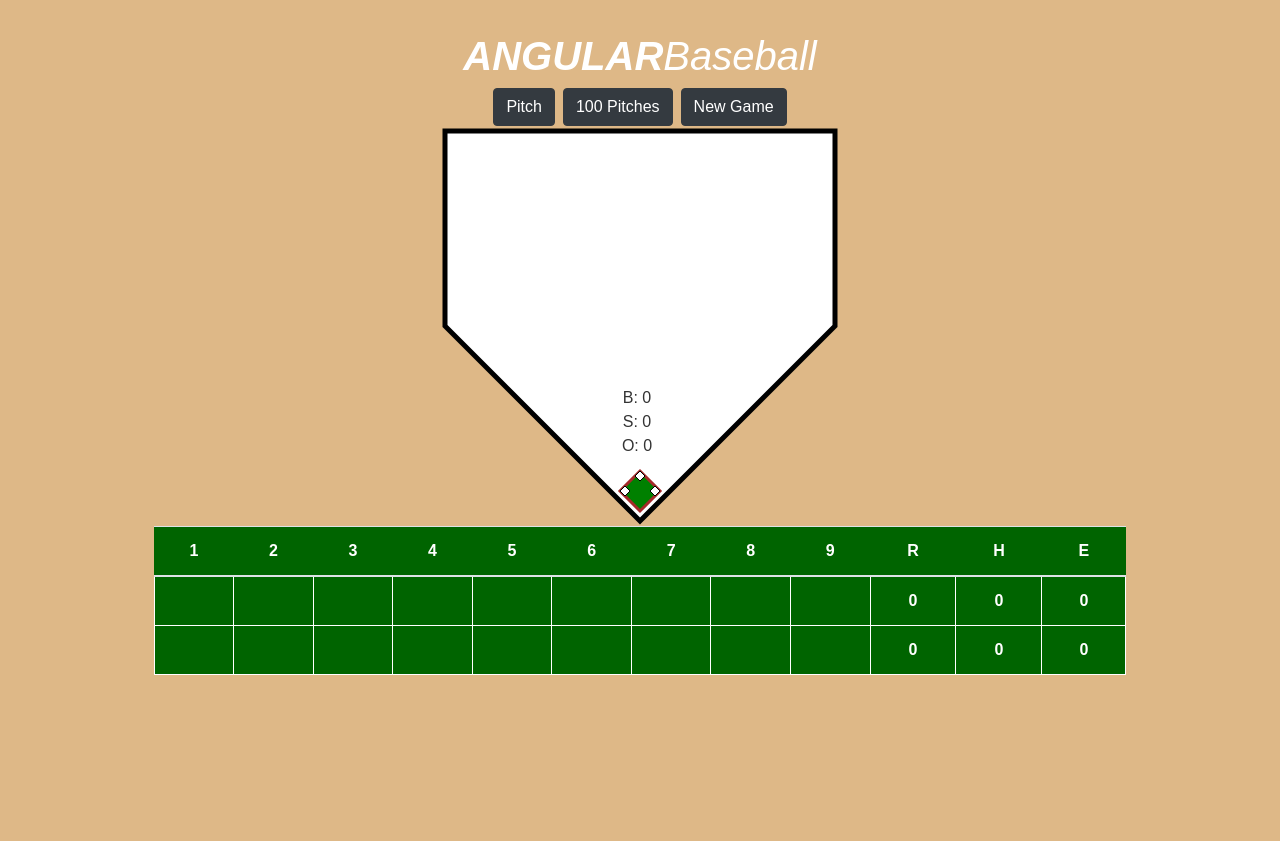
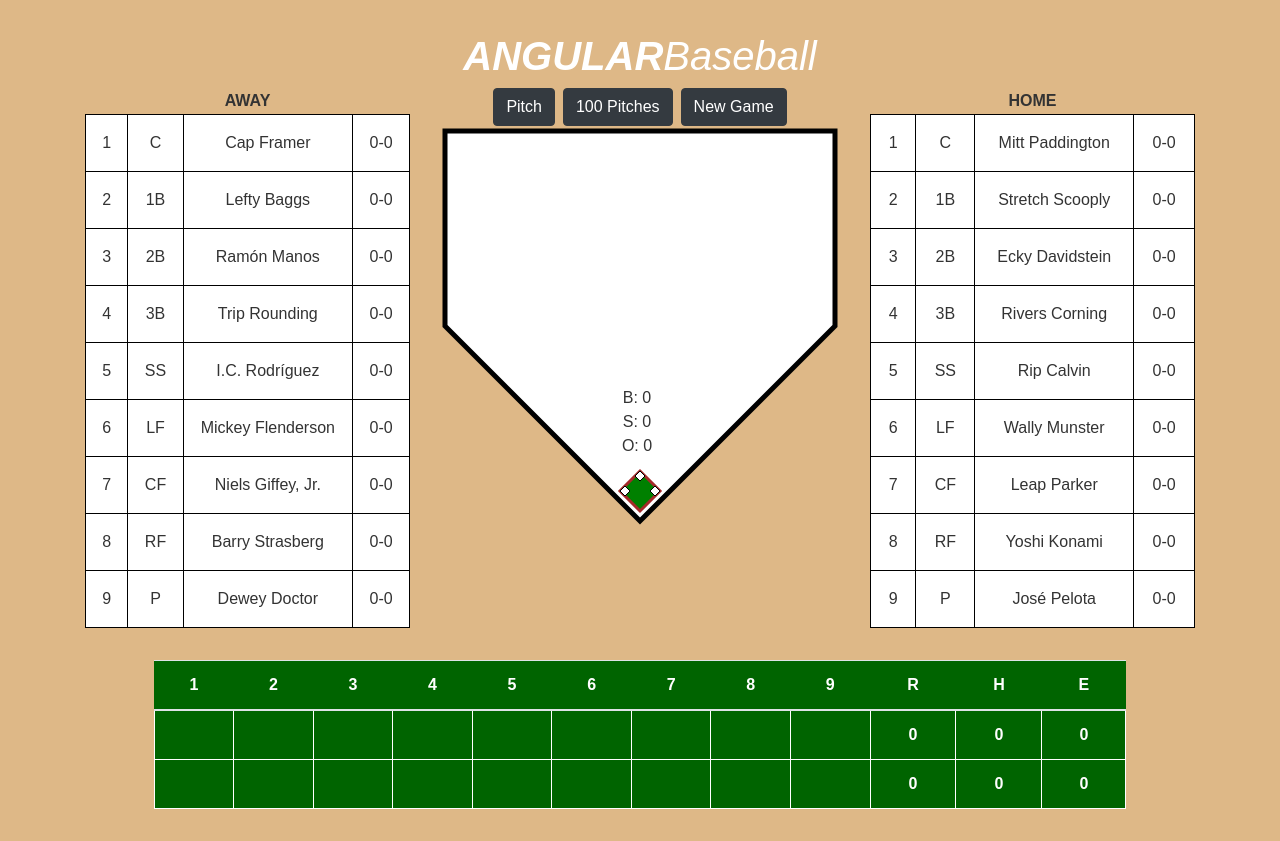
Before and after one commit to dangrussell/angular-baseball, an Angular app in the folder angular-baseball/: page / in a window 1280 px wide. Before the commit the page ends 800 px from the top, so only its background shows below. Built offline with nearby package versions, Linux system fonts and the light colour scheme.

Commit message:
Add players, display lineup cards

```diff
--- a/angular-baseball/src/app/app.component.html
+++ b/angular-baseball/src/app/app.component.html
@@ -1,36 +1,64 @@
 <div class="app">
   <!--<app-players></app-players>-->
-  <div style="text-align:center;">
+  <div class="text-center">
     <h1 *ngIf="varService.titleHTML" [innerHtml]="varService.titleHTML"></h1>
 
+    <div class="container">
+      <div class="row">
+
+        <div class="col lineup-card lineup-card-away justify-content-center">
+          <table>
+            <tr>
+              <th colspan="4">AWAY</th>
+            </tr>
+            <tr *ngFor="let player of gameService.game.teams.away.players | keyvalue; let i=index" id="lineup-away-player-{{i}}">
+              <td>{{i+1}}</td>
+              <td>{{gameService.positions[player.value.position].abbreviation}}</td>
+              <td>{{player.value.name}}</td>
+              <td>{{player.value.hits}}-{{player.value.AB}}</td>
+            </tr>
+          </table>
+        </div>
+
+        <div class="col plate">
           <div *ngIf="showbuttons">
             <button class="btn btn-dark mr-2" (click)="pitch()">Pitch</button>
             <button class="btn btn-dark mr-2" (click)="pitch(100)">100 Pitches</button>
             <button class="btn btn-dark" onclick="location.reload();">New Game</button>
           </div>
 
-    <div class="plate">
           <svg width="400" height="400" version="1.1" xmlns="http://www.w3.org/2000/svg">
-        <svg:polygon points="5,5 395,5 395,200 200,395 5,200" stroke="black" fill="white" stroke-width="5" /><!-- plate -->
+            <svg:polygon points="5,5 395,5 395,200 200,395 5,200" stroke="black" fill="white" stroke-width="5" />
+            <!-- plate -->
 
-        <svg:polygon points="200,385 180,365 200,345 220,365" stroke="brown" fill="green" stroke-width="3" /><!-- infield diamond -->
+            <svg:polygon points="200,385 180,365 200,345 220,365" stroke="brown" fill="green" stroke-width="3" />
+            <!-- infield diamond -->
 
-        <svg:polygon *ngIf="this.bases.first == false" points="215,370 210,365 215,360 220,365" stroke="black" fill="white" stroke-width="1" /><!-- 1B, open -->
-        <svg:polygon *ngIf="this.bases.first == true" points="215,370 210,365 215,360 220,365" stroke="black" fill="yellow" stroke-width="1" /><!-- 1B, occupied -->
+            <svg:polygon *ngIf="this.bases.first == false" points="215,370 210,365 215,360 220,365" stroke="black"
+              fill="white" stroke-width="1" /><!-- 1B, open -->
+            <svg:polygon *ngIf="this.bases.first == true" points="215,370 210,365 215,360 220,365" stroke="black"
+              fill="yellow" stroke-width="1" /><!-- 1B, occupied -->
 
-        <svg:polygon *ngIf="this.bases.second == false" points="200,355 195,350 200,345 205,350" stroke="black" fill="white" stroke-width="1" /><!-- 2B, open -->
-        <svg:polygon *ngIf="this.bases.second == true" points="200,355 195,350 200,345 205,350" stroke="black" fill="yellow" stroke-width="1" /><!-- 2B, occupied -->
+            <svg:polygon *ngIf="this.bases.second == false" points="200,355 195,350 200,345 205,350" stroke="black"
+              fill="white" stroke-width="1" /><!-- 2B, open -->
+            <svg:polygon *ngIf="this.bases.second == true" points="200,355 195,350 200,345 205,350" stroke="black"
+              fill="yellow" stroke-width="1" /><!-- 2B, occupied -->
 
-        <svg:polygon *ngIf="this.bases.third == false" points="185,370 180,365 185,360 190,365" stroke="black" fill="white" stroke-width="1" /><!-- 3B, open -->
-        <svg:polygon *ngIf="this.bases.third == true" points="185,370 180,365 185,360 190,365" stroke="black" fill="yellow" stroke-width="1" /><!-- 3B, occupied -->
+            <svg:polygon *ngIf="this.bases.third == false" points="185,370 180,365 185,360 190,365" stroke="black"
+              fill="white" stroke-width="1" /><!-- 3B, open -->
+            <svg:polygon *ngIf="this.bases.third == true" points="185,370 180,365 185,360 190,365" stroke="black"
+              fill="yellow" stroke-width="1" /><!-- 3B, occupied -->
 
             <svg:foreignObject x="10" y="20" width="390" height="200">
-          <xhtml:p *ngIf="gameService.game.pitches" class="result" xmlns="http://www.w3.org/1999/xhtml" [innerHTML]="pitchOutput"></xhtml:p>
+              <xhtml:p *ngIf="gameService.game.pitches" class="result" xmlns="http://www.w3.org/1999/xhtml"
+                [innerHTML]="pitchOutput"></xhtml:p>
             </svg:foreignObject>
             <svg:foreignObject x="167" y="260" width="60" height="80">
               <xhtml:p>
-            B: {{pa.balls}}<xhtml:br />
-            S: {{pa.strikes}}<xhtml:br />
+                B: {{pa.balls}}
+                <xhtml:br />
+                S: {{pa.strikes}}
+                <xhtml:br />
                 O: {{gameService.game.innings[gameService.game.inning][toporbot].outs}}
               </xhtml:p>
             </svg:foreignObject>
@@ -38,11 +66,32 @@
           <!--<p *ngIf="gameService.game.pitches" class="result" [innerHTML]="pitchOutput"></p>-->
         </div>
 
+        <div class="col lineup-card lineup-card-home">
+          <table>
+            <tr>
+              <th colspan="4">HOME</th>
+            </tr>
+            <tr *ngFor="let player of gameService.game.teams.home.players | keyvalue; let i=index" id="lineup-home-player-{{i}}">
+              <td>{{i+1}}</td>
+              <td>{{gameService.positions[player.value.position].abbreviation}}</td>
+              <td>{{player.value.name}}</td>
+              <td>{{player.value.hits}}-{{player.value.AB}}</td>
+            </tr>
+          </table>
+        </div>
+
+      </div>
+    </div>
+
     <table class="table scoreboard">
       <thead>
         <tr>
           <!--<th *ngFor="let inningHeads of gameService.game.innings; let inningHead = index">{{inningHead}}</th>-->
-          <th *ngFor="let inningHeads of gameService.game.innings | slice:1"><ol><li></li></ol></th>
+          <th *ngFor="let inningHeads of gameService.game.innings | slice:1">
+            <ol>
+              <li></li>
+            </ol>
+          </th>
           <th>R</th>
           <th>H</th>
           <th>E</th>
--- a/angular-baseball/src/app/app.component.scss
+++ b/angular-baseball/src/app/app.component.scss
@@ -25,8 +25,22 @@ input[type="text"]{
   font-family: Arial, Helvetica, sans-serif;
 }
 
+.lineup-card {
+  margin: auto;
+}
+
+.lineup-card table {
+  width: 100%;
+}
+
+.lineup-card td {
+  border: 1px solid black;
+  background-color: white;
+  padding: 1em;
+}
+
 .plate {
-  position: relative;
+  //position: relative;
   z-index: 1;
 }
 
@@ -43,7 +57,9 @@ input[type="text"]{
 .scoreboard {
   width: 80%;
   padding: 10px;
-  margin: auto;
+  margin-left: auto;
+  margin-right: auto;
+  margin-top: 2em;
   background-color: darkgreen;
   color: white;
 
--- a/angular-baseball/src/app/app.component.ts
+++ b/angular-baseball/src/app/app.component.ts
@@ -12,9 +12,9 @@ const MLBHITS = 41019;
 const MLBHR = 5585;
 const MLB3B = 847;
 const MLB2B = 8264;
-const MLB1B = MLBHITS - MLB2B - MLB3B - MLBHR; // 26323
+// const MLB1B = MLBHITS - MLB2B - MLB3B - MLBHR; // 26323
 
-const ODDS1B = (MLB1B / MLBHITS) * 100;
+// const ODDS1B = (MLB1B / MLBHITS) * 100;
 const ODDS2B = (MLB2B / MLBHITS) * 100;
 const ODDS3B = (MLB3B / MLBHITS) * 100;
 const ODDSHR = (MLBHR / MLBHITS) * 100;
@@ -46,6 +46,8 @@ export class AppComponent implements
     private varService: VarService,
     private gameService: GameService,
   ) {}
+
+  title = 'angular-baseball';
 
   game: IGame[] = [this.gameService.game];
 
--- a/angular-baseball/src/app/game.service.ts
+++ b/angular-baseball/src/app/game.service.ts
@@ -6,6 +6,45 @@ import { Injectable } from '@angular/core';
 export class GameService {
 
   constructor() { }
+
+  positions = {
+    1: {
+      name: 'pitcher',
+      abbreviation: 'P',
+    },
+    2: {
+      name: 'catcher',
+      abbreviation: 'C',
+    },
+    3: {
+      name: 'first baseman',
+      abbreviation: '1B',
+    },
+    4: {
+      name: 'second baseman',
+      abbreviation: '2B',
+    },
+    5: {
+      name: 'third baseman',
+      abbreviation: '3B',
+    },
+    6: {
+      name: 'shortstop',
+      abbreviation: 'SS',
+    },
+    7: {
+      name: 'left fielder',
+      abbreviation: 'LF',
+    },
+    8: {
+      name: 'center fielder',
+      abbreviation: 'CF',
+    },
+    9: {
+      name: 'right fielder',
+      abbreviation: 'RF',
+    },
+  };
 
   game = {
     final: false,
@@ -29,9 +68,65 @@ export class GameService {
           singles: 0,
           doubles: 0,
           triples: 0,
-          homeruns: 0
+          homeruns: 0,
         },
         errors: 0,
+        players: {
+          0: {
+            name: 'Cap Framer',
+            position: 2,
+            hits: 0,
+            AB: 0,
+          },
+          1: {
+            name: 'Lefty Baggs',
+            position: 3,
+            hits: 0,
+            AB: 0,
+          },
+          2: {
+            name: 'Ramón Manos',
+            position: 4,
+            hits: 0,
+            AB: 0,
+          },
+          3: {
+            name: 'Trip Rounding',
+            position: 5,
+            hits: 0,
+            AB: 0,
+          },
+          4: {
+            name: 'I.C. Rodríguez',
+            position: 6,
+            hits: 0,
+            AB: 0,
+          },
+          5: {
+            name: 'Mickey Flenderson',
+            position: 7,
+            hits: 0,
+            AB: 0,
+          },
+          6: {
+            name: 'Niels Giffey, Jr.',
+            position: 8,
+            hits: 0,
+            AB: 0,
+          },
+          7: {
+            name: 'Barry Strasberg',
+            position: 9,
+            hits: 0,
+            AB: 0,
+          },
+          8: {
+            name: 'Dewey Doctor',
+            position: 1,
+            hits: 0,
+            AB: 0,
+          },
+        },
       },
       home: {
         runs: 0,
@@ -39,11 +134,67 @@ export class GameService {
           singles: 0,
           doubles: 0,
           triples: 0,
-          homeruns: 0
+          homeruns: 0,
         },
-        errors: 0
-      }
-    }
+        errors: 0,
+        players: {
+          0: {
+            name: 'Mitt Paddington',
+            position: 2,
+            hits: 0,
+            AB: 0,
+          },
+          1: {
+            name: 'Stretch Scooply',
+            position: 3,
+            hits: 0,
+            AB: 0,
+          },
+          2: {
+            name: 'Ecky Davidstein',
+            position: 4,
+            hits: 0,
+            AB: 0,
+          },
+          3: {
+            name: 'Rivers Corning',
+            position: 5,
+            hits: 0,
+            AB: 0,
+          },
+          4: {
+            name: 'Rip Calvin',
+            position: 6,
+            hits: 0,
+            AB: 0,
+          },
+          5: {
+            name: 'Wally Munster',
+            position: 7,
+            hits: 0,
+            AB: 0,
+          },
+          6: {
+            name: 'Leap Parker',
+            position: 8,
+            hits: 0,
+            AB: 0,
+          },
+          7: {
+            name: 'Yoshi Konami',
+            position: 9,
+            hits: 0,
+            AB: 0,
+          },
+          8: {
+            name: 'José Pelota',
+            position: 1,
+            hits: 0,
+            AB: 0,
+          },
+        },
+      },
+    },
   };
 
   teamHits(team) {
```
Lines whose indentation alone changed are shown as unchanged.
